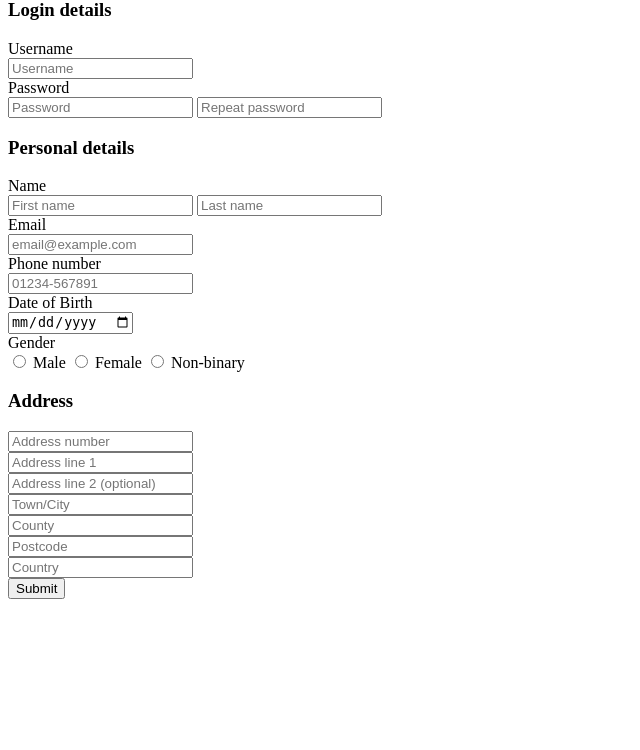
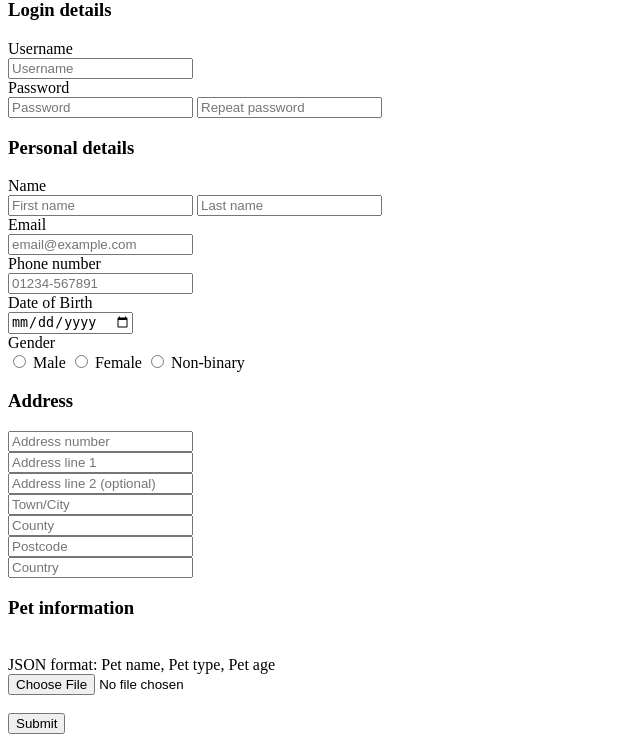
Before and after one commit to pinkpuffle/SecureApp, a PHP site: page / in a window 1280 px wide. Shown: the part 104-854 px from the top of the page, without its empty margins (0-640 px from the left). Before the commit the page ends 703 px from the top, so only its background shows below. Run offline with PHP 8.4, Linux system fonts and the light colour scheme.

Commit message:
pet upload

```diff
--- a/index.php
+++ b/index.php
@@ -149,6 +149,10 @@ function isValidDate(d){
 
     <input type="text" id="country" name="country" placeholder="Country"><br>
 
+    <h3>Pet information</h3><br>
+    JSON format: Pet name, Pet type, Pet age<br>
+    <input type="file" name="petFile" id="petFile"><br><br>
+
     <button class="button">Submit</button>
 </form>
 
```
